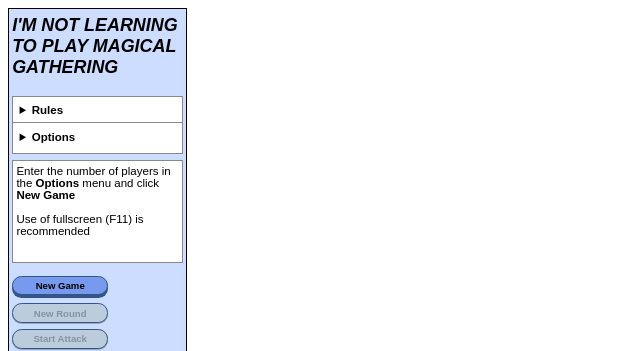
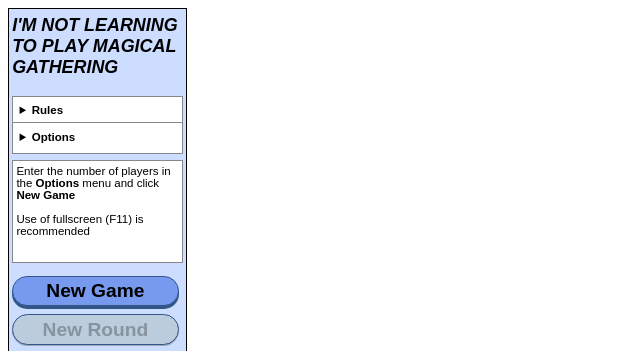
Before and after one commit to ianrh125/magical-gathering, a plain HTML site: page index.html in a window 1280 px wide. Shown: the top 351 px of the page, without its empty margins (0-640 px from the left). Drawn offline with Linux system fonts and the light colour scheme.

Commit message:
Bigger Buttons

```diff
--- a/index.html
+++ b/index.html
@@ -142,12 +142,13 @@
             padding-right: 0.25vw;
         }
         input[type=button]{
+            width: 13vw;
             background-color:#79e;
-            border-radius: 0.75vw;
+            border-radius: 1.5vw;
             border: 1px solid #358;
             cursor: pointer;
-            padding: 0.25vw 0.75vw;
-            font-size: 0.75vw;
+            padding: 0.25vw 1vw;
+            font-size: 1.5vw;
             font-weight: bold;
             box-shadow: 0 3px #358;
             transition: 0.3s ease-out;
@@ -846,9 +847,9 @@
                 Enter the number of players in the <strong>Options</strong> menu and click <strong>New Game</strong><br><br>
                 Use of fullscreen (F11) is recommended
             </div>
-            <input type="button" value="New Game" onclick="newGame()" id="new-game" style="width: 7.5vw"><br>
-            <input type="button" disabled="true" value="New Round" onclick="newRound()" id="new-round" style="width: 7.5vw"><br>
-            <input type="button" disabled="true" value="Start Attack" onclick="attack()" id="action-button" style="width: 7.5vw">
+            <input type="button" value="New Game" onclick="newGame()" id="new-game"><br>
+            <input type="button" disabled="true" value="New Round" onclick="newRound()" id="new-round"><br>
+            <input type="button" disabled="true" value="Start Attack" onclick="attack()" id="action-button">
             <div class="clock" id="clock">
                 0:00
             </div>
```
